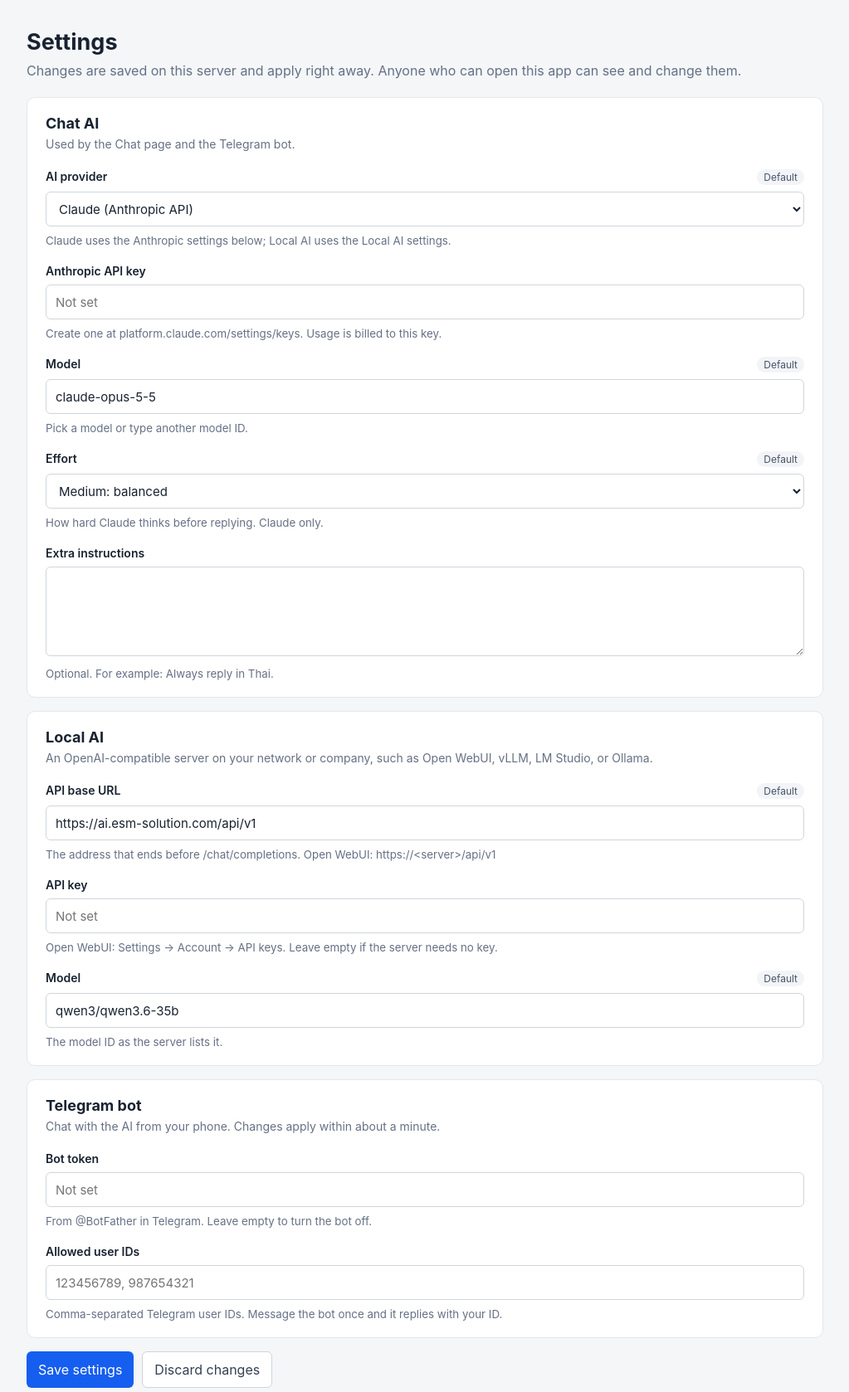
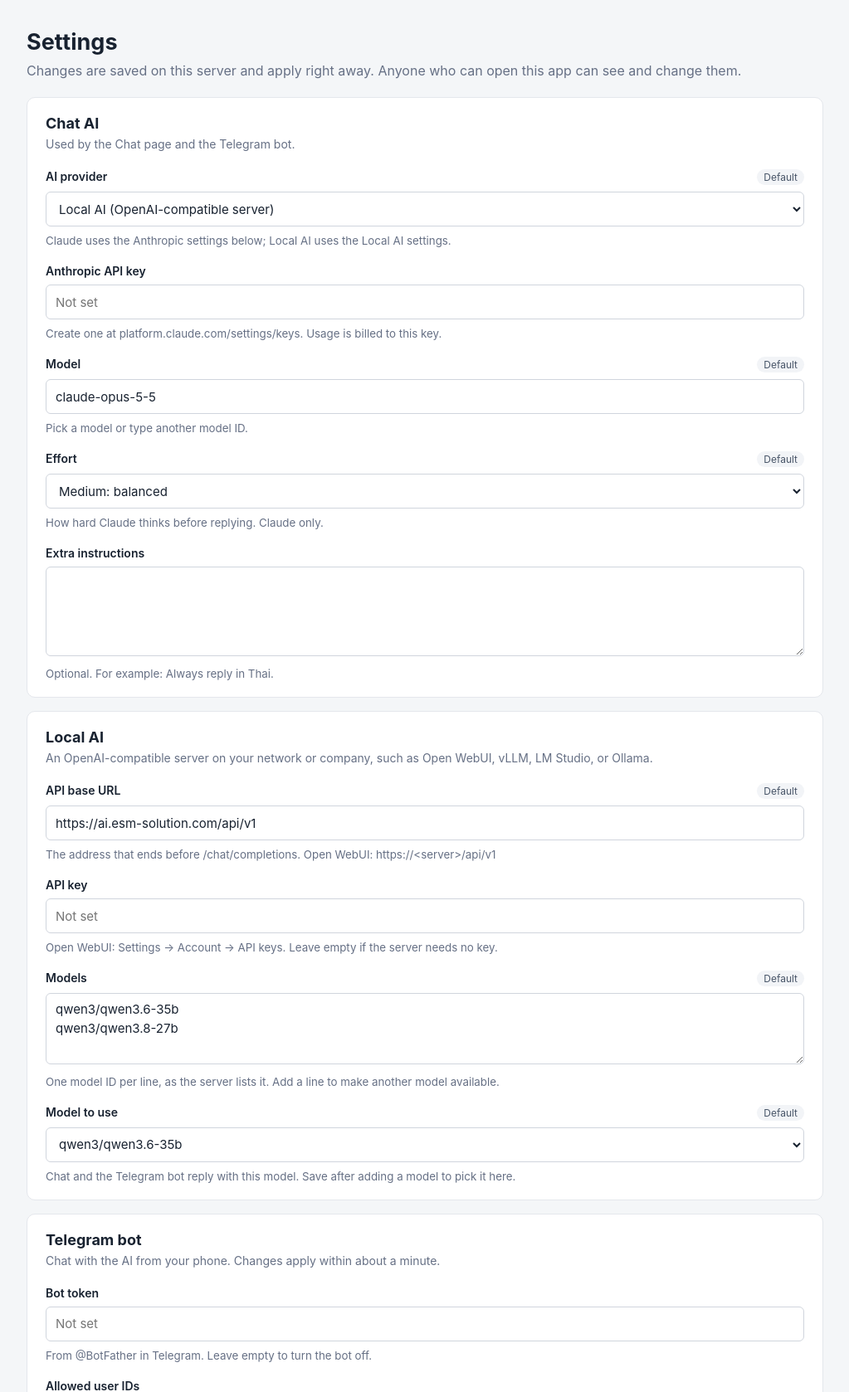
Before and after one commit to karndiy/netappz, a Flask app: page /settings in a window 1280 px wide. Shown: the part 62-1740 px from the top of the page at 83% size, without its empty margins (128-1151 px from the left). Run offline with Flask 3, Linux system fonts and the light colour scheme; data that the repository does not hold is empty; some libraries are stand-ins or nearby versions.

Commit message:
1.19.0: Local AI by default, editable model list
Co-Authored-By: Claude Opus 5.5 <noreply@anthropic.com>

```diff
--- a/app.py
+++ b/app.py
@@ -84,9 +84,14 @@ SETTING_GROUPS = [
                 "help": "Open WebUI: Settings → Account → API keys. Leave empty if the server needs no key.",
             },
             {
-                "name": "LOCAL_AI_MODEL", "label": "Model", "default": chat.DEFAULT_LOCAL_MODEL,
-                "choices": [chat.DEFAULT_LOCAL_MODEL],
-                "help": "The model ID as the server lists it.",
+                "name": "LOCAL_AI_MODELS", "label": "Models", "multiline": True, "rows": 3,
+                "default": "\n".join(chat.DEFAULT_LOCAL_MODELS),
+                "help": "One model ID per line, as the server lists it. Add a line to make another model available.",
+            },
+            {
+                "name": "LOCAL_AI_MODEL", "label": "Model to use", "default": chat.DEFAULT_LOCAL_MODEL,
+                "options": [],  # Filled from the Models list.
+                "help": "Chat and the Telegram bot reply with this model. Save after adding a model to pick it here.",
             },
         ],
     },
@@ -106,7 +111,7 @@ SETTING_GROUPS = [
     },
 ]
 SETTING_FIELDS = {field["name"]: field for group in SETTING_GROUPS for field in group["fields"]}
-MODEL_ID = re.compile(r"[A-Za-z0-9][A-Za-z0-9._:@\[\]-]{0,99}")
+MODEL_ID = re.compile(r"[A-Za-z0-9][A-Za-z0-9._:/@\[\]-]{0,99}")
 LOCAL_URL = re.compile(r"https?://[^\s/]+(/\S*)?")
 TELEGRAM_TOKEN = re.compile(r"\d+:[A-Za-z0-9_-]{30,}")
 TELEGRAM_USERS = re.compile(r"-?\d+(,-?\d+)*")
@@ -473,6 +478,15 @@ def create_app(test_config=None):
     @app.get("/updates")
     def updates():
         entries = [
+            {
+                "version": "1.19.0",
+                "date": "2026-10-12",
+                "changes": [
+                    "Local AI at https://ai.esm-solution.com/api/v1 is now the default AI provider for Chat and the Telegram bot.",
+                    "Settings has a Models list for the Local AI server: add one model ID per line to make it available.",
+                    "Pick the model to use from that list; it starts with qwen3/qwen3.6-35b and qwen3/qwen3.8-27b.",
+                ],
+            },
             {
                 "version": "1.18.0",
                 "date": "2026-10-12",
@@ -1010,6 +1024,12 @@ def create_app(test_config=None):
                     "has_env": bool(environment),
                     "error": (errors or {}).get(name),
                 }
+                if name == "LOCAL_AI_MODEL":
+                    models = chat.parse_models((values or {}).get("LOCAL_AI_MODELS", "")) or chat.local_models()
+                    chosen = (values or {}).get(name, current)
+                    if chosen and chosen not in models:
+                        models.append(chosen)
+                    item["options"] = [(model, model) for model in models]
                 if field.get("secret"):
                     # Never send secrets back to the browser; show only the last characters.
                     item["hint"] = f"…{current[-4:]}" if len(current) >= 12 else ""
@@ -1035,6 +1055,8 @@ def create_app(test_config=None):
                 value = request.form.get(name, "").strip().replace("\r\n", "\n")
                 if name == "TELEGRAM_ALLOWED_USERS":
                     value = ",".join(part for part in re.split(r"[\s,]+", value) if part)
+                elif name == "LOCAL_AI_MODELS":
+                    value = "\n".join(chat.parse_models(value))
                 fallback = os.environ.get(name, "").strip() or field.get("default", "")
                 if value == fallback:
                     # Matches what the server would use anyway, so don't pin it.
@@ -1050,6 +1072,12 @@ def create_app(test_config=None):
                 errors[name] = "Choose low, medium, or high."
             elif name == "CHAT_PROVIDER" and value not in {key for key, _ in field["options"]}:
                 errors[name] = "Choose Claude or Local AI."
+            elif name == "LOCAL_AI_MODELS" and not all(MODEL_ID.fullmatch(model) for model in value.splitlines()):
+                errors[name] = "Each line must be one model ID, such as qwen3/qwen3.6-35b."
+            elif name == "LOCAL_AI_MODEL" and value not in (
+                chat.parse_models(request.form.get("LOCAL_AI_MODELS", "")) or chat.DEFAULT_LOCAL_MODELS
+            ):
+                errors[name] = "Choose a model from the Models list."
             elif name == "LOCAL_AI_URL" and not LOCAL_URL.fullmatch(value):
                 errors[name] = "Enter an address that starts with http:// or https://."
             elif name == "LOCAL_AI_API_KEY" and any(c.isspace() for c in value):
--- a/chat.py
+++ b/chat.py
@@ -11,9 +11,10 @@ import urllib.request
 
 import anthropic
 
-DEFAULT_PROVIDER = "anthropic"
+DEFAULT_PROVIDER = "local"
 DEFAULT_LOCAL_URL = "https://ai.esm-solution.com/api/v1"
-DEFAULT_LOCAL_MODEL = "qwen3/qwen3.6-35b"
+DEFAULT_LOCAL_MODELS = ["qwen3/qwen3.6-35b", "qwen3/qwen3.8-27b"]
+DEFAULT_LOCAL_MODEL = DEFAULT_LOCAL_MODELS[0]
 LOCAL_TIMEOUT = 300
 DEFAULT_MODEL = "claude-opus-5-5"
 # Claude Opus 5.5 defaults to "medium"; set it explicitly so it is easy to tune.
@@ -58,6 +59,21 @@ def setting(name, default=""):
 
 def provider():
     return "local" if setting("CHAT_PROVIDER", DEFAULT_PROVIDER) == "local" else "anthropic"
+
+
+def parse_models(text):
+    """Model IDs from one-per-line (or comma-separated) text, without duplicates."""
+    models = []
+    for part in text.replace(",", "\n").splitlines():
+        part = part.strip()
+        if part and part not in models:
+            models.append(part)
+    return models
+
+
+def local_models():
+    """The models listed on the Settings page for the Local AI server."""
+    return parse_models(setting("LOCAL_AI_MODELS")) or list(DEFAULT_LOCAL_MODELS)
 
 
 def is_configured():
--- a/templates/settings.html
+++ b/templates/settings.html
@@ -72,7 +72,8 @@
                   {% endfor %}
                 </select>
               {% elif field.multiline %}
-                <textarea id="{{ field_id }}" name="{{ field.name }}" rows="4" maxlength="4000"
+                <textarea id="{{ field_id }}" name="{{ field.name }}" rows="{{ field.rows or 4 }}" maxlength="4000"
+                          spellcheck="{{ 'false' if field.name == 'LOCAL_AI_MODELS' else 'true' }}"
                           aria-describedby="{{ field_id }}-help">{{ field.value }}</textarea>
               {% else %}
                 <input id="{{ field_id }}" name="{{ field.name }}" type="text" value="{{ field.value }}"
```
Also changed, not shown: test_app.py (+23 -1 lines).
